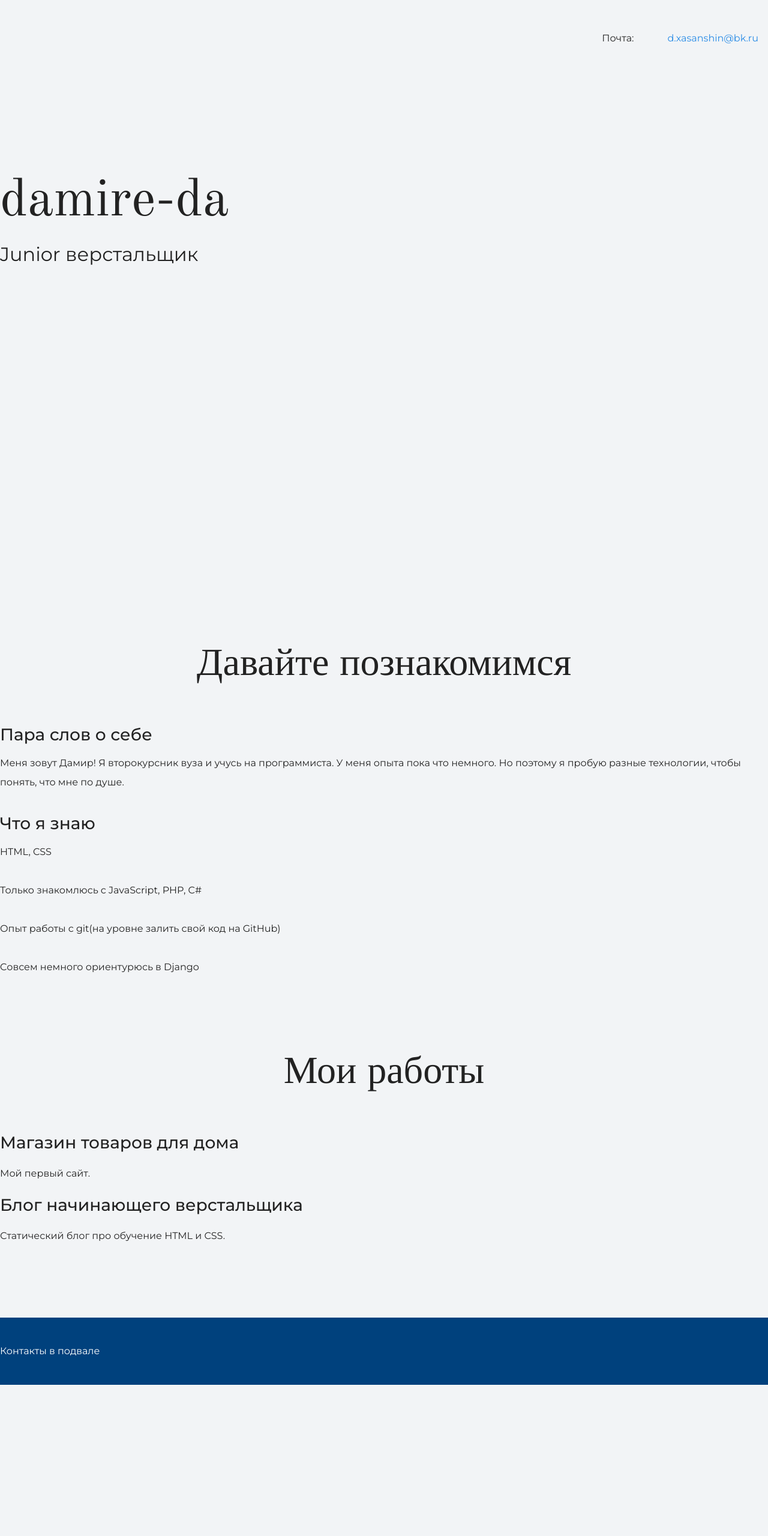
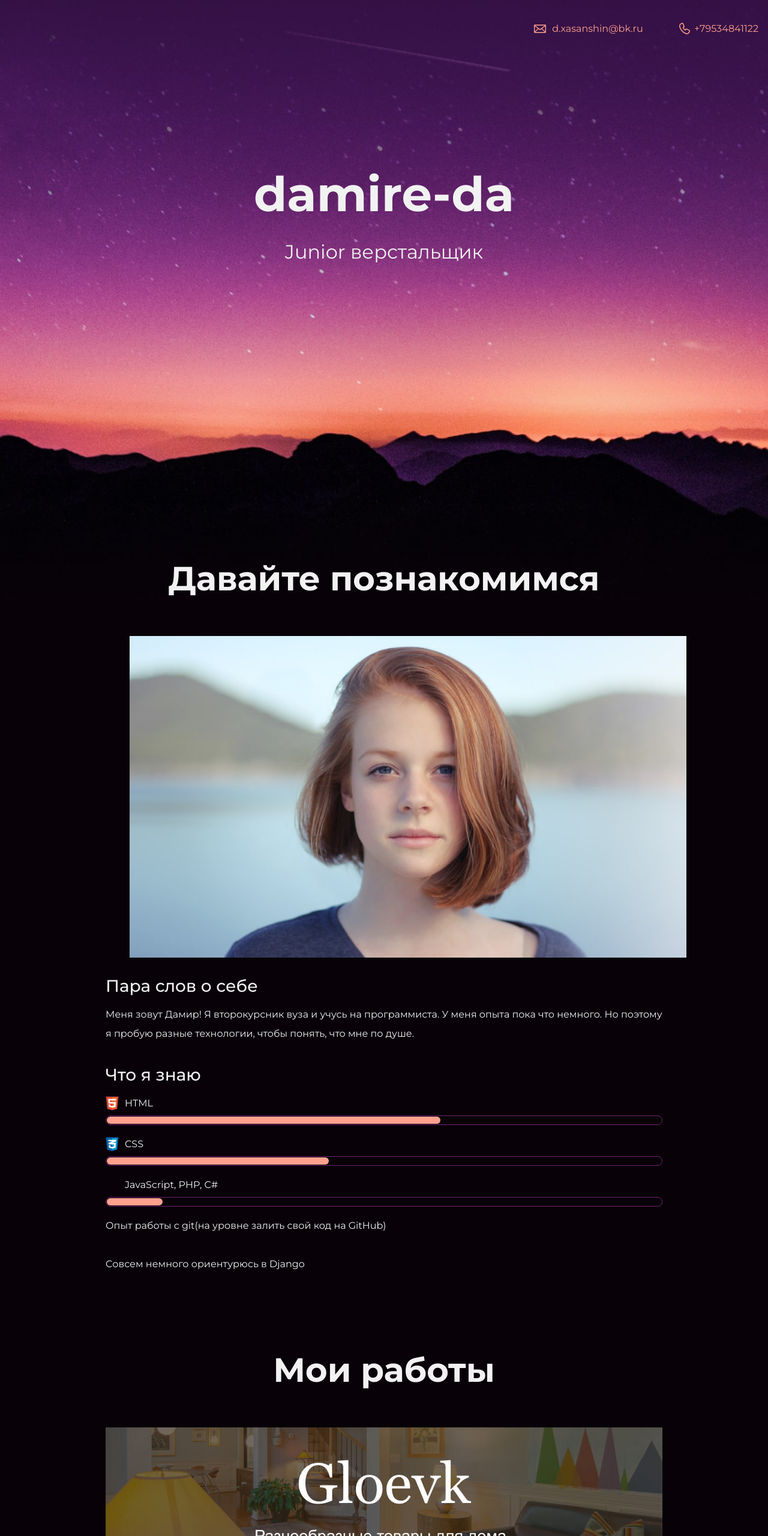
Before and after one commit to damire-da/my-site, a plain HTML site: page portfolio-step-1/index.html in a window 1280 px wide. Shown: the top 2560 px of the page at 60% size. Before the commit the page ends 2308 px from the top, so only its background shows below. Drawn offline with nearby package versions, Linux system fonts and the light colour scheme.

Commit message:
Добавление навыков

```diff
--- a/portfolio-step-1/index.html
+++ b/portfolio-step-1/index.html
@@ -10,38 +10,64 @@
   <body>
     <header class="page-header">
       <div class="container">
-        <p>Почта:<a href="mailto:d.xasanshin@bk.ru">d.xasanshin@bk.ru</a></p>
+       <a class="header-email" href="mailto:d.xasanshin@bk.ru">d.xasanshin@bk.ru</a>
+       <a class="header-phone" href="tel:+79534841122">+79534841122</a>
       </div>
     </header>
 
     <section class="hero-image">
+      <div class="container">
         <h1 class="heading">damire-da</h1>
         <p>Junior верстальщик</p>
+      </div>
     </section>
 
     <section class="intro">
+      <div class="container">
         <h2 class="subheading">Давайте познакомимся</h2>
+        <figure>
+          <img class="user-img" src="files/user.jpg" width="928" height="536" alt="Фотография damire-da">
+        </figure>
         <h3>Пара слов о себе</h3>
         <p>Меня зовут Дамир! Я второкурсник вуза и учусь на программиста. У меня опыта пока что немного. Но поэтому я пробую разные технологии, чтобы понять, что мне по душе.</p>
         <h3>Что я знаю</h3>
-      <p>HTML, CSS</p>
-      <p>Только знакомлюсь с JavaScript, PHP, C#</p>
+
+      </div>
+      <div class="container">
+        <div class="skills">
+          <dl class="skills-list">
+            <dt class="skill-html">HTML</dt>
+            <dd class="level"><div style="width:60%;">60%</div></dd>
+            <dt class="skill-css">CSS</dt>
+            <dd class="level"><div style="width:40%;">40%</div></dd>
+            <dt>JavaScript, PHP, C#</dt>
+            <dd class="level"><div style="width:10%">10%</div></dd>
+          </dl>
+        </div>
         <p>Опыт работы с git(на уровне залить свой код на GitHub)</p>
         <p>Cовсем немного ориентурюсь в Django</p>
+      </div>
     </section>
 
     <section class="portfolio">
+      <div class="container">
         <h2 class="subheading">Мои работы</h2>
-
+        <figure class="project-image">
+          <img src="files/project.jpg" width="928" height="536" alt="Сайт магазина товаров для дома">
+        </figure>
         <h3>Магазин товаров для дома</h3>
         <p>Мой первый сайт.</p>
-
+        <a class="button" href="source/project-gloevk/project-gloevk/index.html">Открыть страницу</a>
         <h3>Блог начинающего верстальщика</h3>
         <p>Статический блог про обучение HTML и CSS.</p>
+      </div>
     </section>
 
     <footer class="page-footer">
-      Контакты в подвале
+      <div class="container">
+        <a class="footer-email" href="mailto:d.xasanshin@bk.ru">d.xasanshin@bk.ru</a>
+        <a class="footer-phone" href="tel:+79534841122">+79534841122</a>
+       </div>
     </footer>
   </body>
 </html>
--- /dev/null
+++ b/portfolio-step-1/source/project-gloevk/project-gloevk/style.css
@@ -0,0 +1,127 @@
+body {
+  margin: 0;
+  padding: 0;
+  font-family: "Arial", sans-serif;
+  font-size: 14px;
+  line-height: 20px;
+  color: #444444;
+}
+
+h1 {
+  width: 255px;
+  margin: 0 auto 8px;
+  font-family: "Georgia", serif;
+  text-align: center;
+  font-weight: normal;
+  font-size: 56px;
+  line-height: 64px;
+}
+
+h2 {
+  border-bottom: 2px solid #cccccc;
+  padding-bottom: 12px;
+}
+
+.container {
+  width: 510px;
+  margin: 0 auto;
+  padding: 0 20px;
+}
+
+.site-header {
+  min-width: 550px;
+  height: 186px;
+  margin-bottom: 70px;
+  padding-top: 30px;
+  background: #847462 no-repeat center url("img/gloevk-bg.jpg");
+  background-size: cover;
+  color: #ffffff;
+}
+
+.site-header p {
+  width: 255px;
+  margin: 0 auto 26px;
+  text-align: center;
+  font-size: 16px;
+  line-height: 24px;
+}
+
+.site-header img {
+  display: block;
+  margin: 0 auto;
+}
+
+.features {
+  width: 510px;
+  margin: 0 auto 30px;
+  padding: 0 20px;
+}
+
+.features p {
+  display: inline-block;
+  vertical-align: top;
+  width: 30%;
+  margin: 0 5px;
+  background-repeat: no-repeat;
+  background-position: center top;
+  text-align: center;
+}
+
+.feature-furniture {
+  padding-top: 65px;
+  background-image: url("img/furniture.svg");
+}
+
+.feature-lighting {
+  padding-top: 65px;
+  background-image: url("img/lighting.svg");
+}
+
+.feature-accessories {
+  padding-top: 65px;
+  background-image: url("img/accessories.svg");
+}
+
+.advantages {
+  width: 510px;
+  margin: 0 auto 40px;
+  padding: 0 20px;
+}
+
+.advantages-list {
+  padding: 0;
+  list-style: none;
+}
+
+.advantages-item {
+  margin-bottom: 15px;
+  padding-left: 20px;
+  border-left: 20px solid #e2e2e2;
+  color: #999999;
+}
+
+.standard {
+  border-color: #847462;
+  color: #6a6a6a;
+}
+
+.vip {
+  border-color: #ffb864;
+  color: #000000;
+}
+
+.site-footer {
+  min-width: 550px;
+  background-color: #847462;
+  color: #ffffff;
+}
+
+.site-footer .container {
+  text-align: center;
+}
+
+.site-footer p {
+  display: inline-block;
+  vertical-align: middle;
+  padding: 0 20px;
+}
--- a/portfolio-step-1/style.css
+++ b/portfolio-step-1/style.css
@@ -4,8 +4,8 @@ body {
   font-family: "Montserrat", "Helvetica", "Arial", sans-serif;
   font-size: 16px;
   line-height: 32px;
-    color: #222222;
-    background-color: #f2f4f6;
+  color: #f2f2f2;
+  background-color: #080208;
   background-image: url("img/hero-bg.jpg");
   background-repeat: no-repeat;
   background-position: top center;
@@ -18,7 +18,7 @@ body {
 }
 
 .page-header {
-    margin: 0 0 160px;
+  margin: 0 0 180px;
   padding: 32px 0 32px;
 }
 
@@ -30,7 +30,7 @@ body {
 
 .page-header a {
   margin-left: 56px;
-    color: #288be6;
+  color: #fea18d;
   text-decoration: none;
   background-repeat: no-repeat;
   background-position: left;
@@ -38,16 +38,16 @@ body {
 
 .header-email {
   padding-left: 30px;
-    background-image: url("img/icon-email-header.svg");
+  background-image: url("img/icon-email.svg");
 }
 
 .header-phone {
   padding-left: 25px;
-    background-image: url("img/icon-phone-header.svg");
+  background-image: url("img/icon-phone.svg");
 }
 
 .hero-image {
-    margin-bottom: 620px;
+  margin-bottom: 480px;
 }
 
 .hero-image .container {
@@ -56,11 +56,9 @@ body {
 }
 
 .heading {
-    margin: 0 0 16px;
-    font-family: "Old Standard TT", "Times", "Times New Roman", serif;
-    font-size: 88px;
+  margin: 0 0 24px;
+  font-size: 80px;
   line-height: 96px;
-    font-weight: 400;
 }
 
 .hero-image p {
@@ -75,10 +73,8 @@ body {
 
 .subheading {
   margin: 0 0 56px;
-    font-family: "Old Standard TT", "Times", "Times New Roman", serif;
-    font-size: 64px;
+  font-size: 56px;
   line-height: 80px;
-    font-weight: 400;
   text-align: center;
 }
 
@@ -123,15 +119,15 @@ body {
   padding: 0;
   height: 14px;
   font-size: 0;
-    background-color: #ffffff;
-    border: 1px solid #86c3fa;
+  background-color: #080208;
+  border: 1px solid #712073;
   border-radius: 8px;
 }
 
 .level div {
   margin: 1px;
   height: 12px;
-    background-color: #288be6;
+  background-color: #fea18d;
   border-radius: 6px;
 }
 
@@ -165,19 +161,18 @@ body {
   text-decoration: none;
   text-transform: uppercase;
   border-radius: 4px;
-    background-color: #288be6;
+  background-color: #712073;
   color: #ffffff;
 }
 
 .page-footer {
   padding: 40px 0;
-    background-color: #00417d;
-    color: #ffffff;
+  background-color: #260c26;
 }
 
 .page-footer a {
   margin-left: 56px;
-    color: inherit;
+  color: #fea18d;
   text-decoration: none;
   background-repeat: no-repeat;
   background-position: left;
@@ -185,9 +180,10 @@ body {
 
 .footer-email {
   padding-left: 30px;
-    background-image: url("img/icon-email-footer.svg");
+  background-image: url("img/icon-email.svg");
 }
 
 .footer-phone {
   padding-left: 25px;
-    background-image: url("img/icon-phone-footer.svg");
+  background-image: url("img/icon-phone.svg");
+}
```
Also changed, not shown: portfolio-step-1/source/project-gloevk/project-gloevk/index.html (added, +42 -0 lines), portfolio-step-1/files/project.jpg (added), portfolio-step-1/files/user.jpg (added), portfolio-step-1/img/hero-bg.jpg (added), portfolio-step-1/img/icon-css.svg (added), portfolio-step-1/img/icon-email.svg (added), portfolio-step-1/img/icon-html.svg (added), portfolio-step-1/img/icon-phone.svg (added), portfolio-step-1/source/project-gloevk/project-gloevk/img/accessories.svg (added), portfolio-step-1/source/project-gloevk/project-gloevk/img/furniture.svg (added), portfolio-step-1/source/project-gloevk/project-gloevk/img/gloevk-bg.jpg (added), portfolio-step-1/source/project-gloevk/project-gloevk/img/gloevk-examples.png (added), portfolio-step-1/source/project-gloevk/project-gloevk/img/gloevk-logo-white.svg (added), portfolio-step-1/source/project-gloevk/project-gloevk/img/lighting.svg (added), 3 other files. Lines whose indentation alone changed are shown as unchanged.
